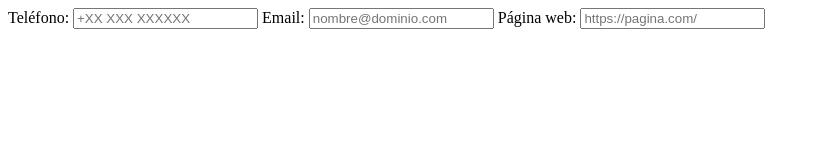
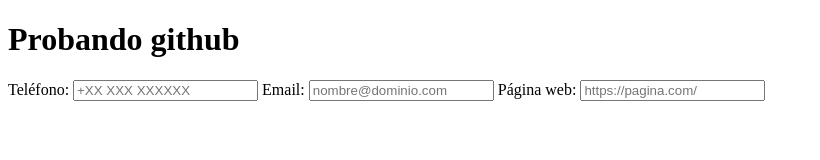
Before and after one commit to pgrl77/prueba2, a plain HTML site: page index.html in a window 1280 px wide. Shown: the whole page, without its empty margins (0-820 px from the left). Drawn offline with Linux system fonts and the light colour scheme.

Commit message:
Update index.html
se agrego un h1

```diff
--- a/index.html
+++ b/index.html
@@ -7,6 +7,8 @@
     <title>Document</title>
 </head>
 <body>
+
+    <h1>Probando github </h1>
     <form name="formulario" method="post" action="/send.php">
         <!-- Campo de entrada de teléfono -->
         Teléfono:
```
